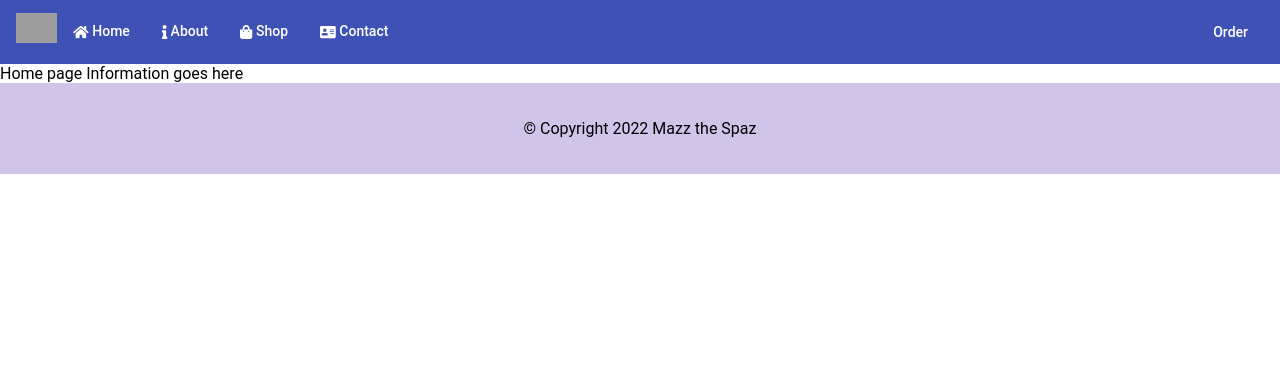
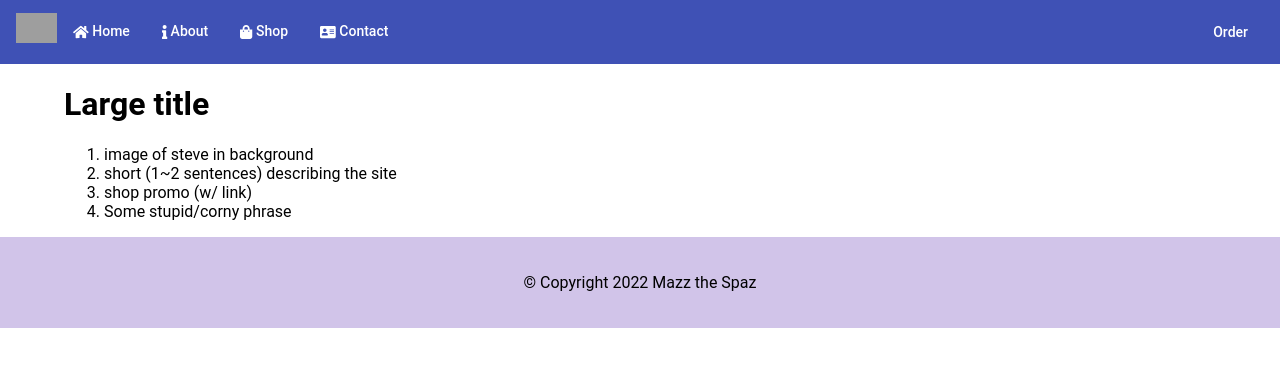
Before and after one commit to stevemerch/stap, an Angular app: page /home in a window 1280 px wide. Shown: the top 366 px of the page. Built offline with nearby package versions, Linux system fonts and the light colour scheme; grey boxes are pictures that could not be loaded.

Commit message:
checking ci/cd

```diff
--- a/angular.json
+++ b/angular.json
@@ -40,7 +40,7 @@
               "budgets": [
                 {
                   "type": "initial",
-                  "maximumWarning": "500kb",
+                  "maximumWarning": "700kb",
                   "maximumError": "1mb"
                 },
                 {
--- a/src/app/app.component.html
+++ b/src/app/app.component.html
@@ -1,3 +1,5 @@
 <app-header></app-header>
-<router-outlet></router-outlet>
+<div style="width:90%;margin: auto;">
+    <router-outlet></router-outlet>
+</div>
 <app-footer></app-footer>
--- a/src/app/home/home.component.html
+++ b/src/app/home/home.component.html
@@ -1 +1,8 @@
-Home page Information goes here
+
+<h1>Large title</h1>
+<ol>
+    <li>image of steve in background</li>
+    <li>short (1~2 sentences) describing the site</li>
+    <li>shop promo (w/ link)</li>
+    <li>Some stupid/corny phrase</li>
+</ol>
```
Also changed, not shown: src/app/app-routing/app-routing.module.ts (deleted, +0 -15 lines), src/app/app-routing/routes.ts (deleted, +0 -14 lines), 3 other files (tests, documents, lock files or other folders).
